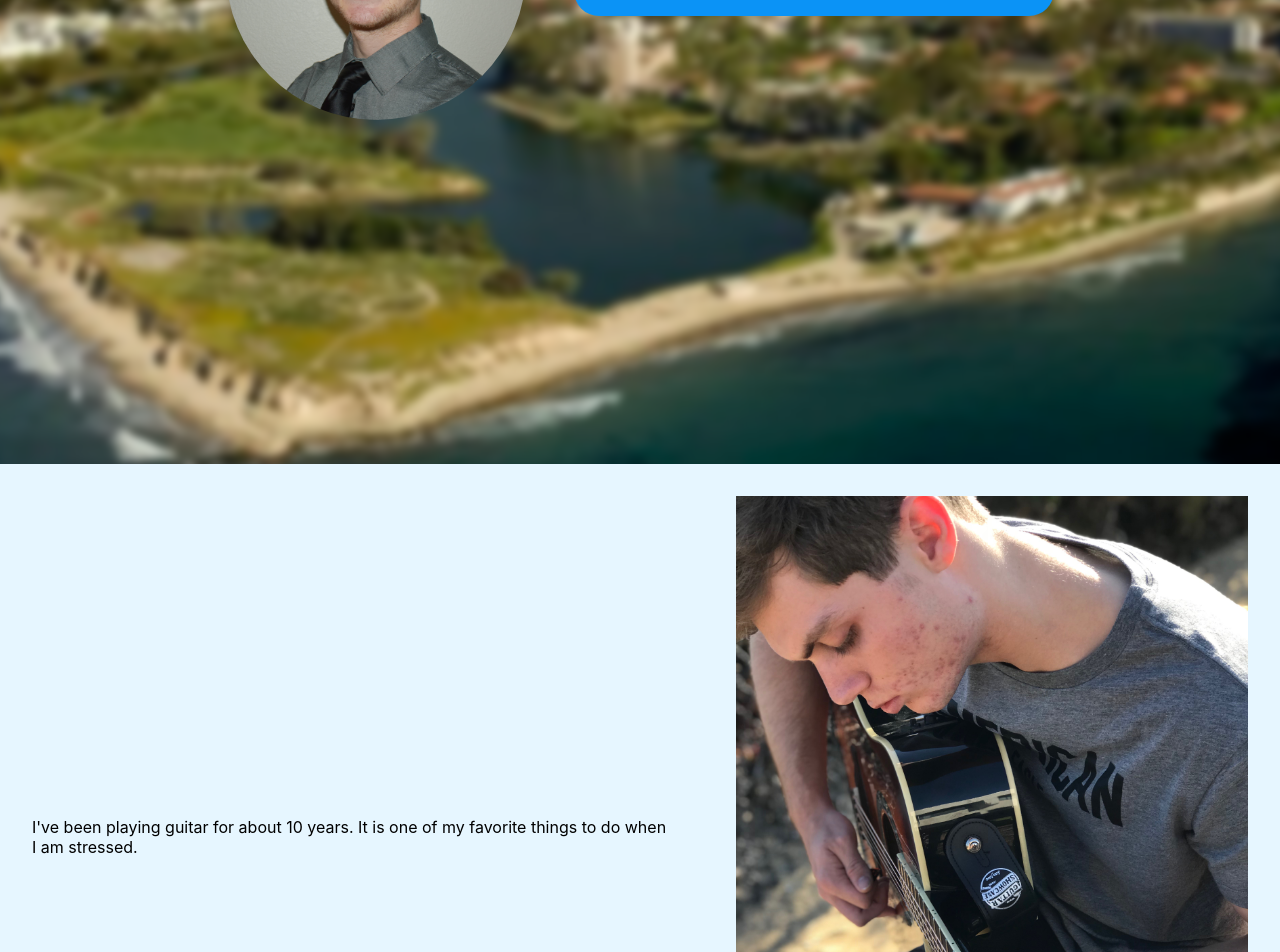
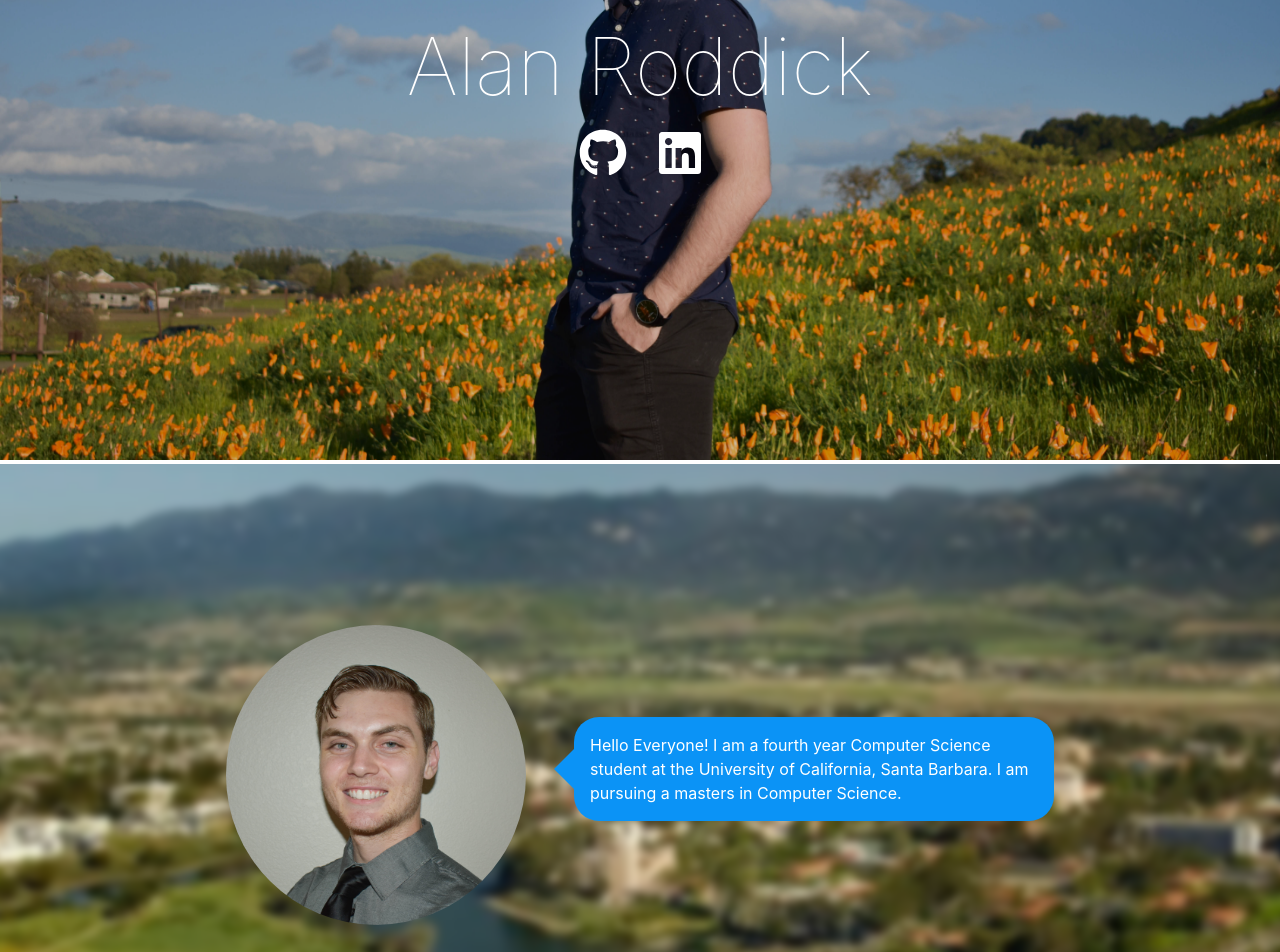
Before and after one commit to aroddick/personal-website, a React (Create React App) app: page /about in a window 1280 px wide. Shown: the part 340-1292 px from the top of the page. Built offline with nearby package versions, Linux system fonts and the light colour scheme.

Commit message:
switch to single page website

```diff
--- a/src/App.js
+++ b/src/App.js
@@ -11,12 +11,16 @@ function App() {
   return (
     <div>
       <Header />
-      <Switch>
+      {/* <Switch>
         <Route path='/' exact component={Home} />
         <Route path='/about' exact component={About} />
         <Route path='/resume' exact component={Resume} />
         <Route path='/projects' exact component={Projects} />
-      </Switch>
+      </Switch> */}
+      <Home />
+      <About />
+      <Resume />
+      <Projects />
       <footer> <small>Copyright &copy; {new Date().getFullYear()} </small> </footer>
     </div>
 
--- a/src/Pages/About/About.js
+++ b/src/Pages/About/About.js
@@ -8,6 +8,7 @@ import osu from '../../assets/osu.jpeg';
 const About = () => {
   return (
     <div>
+      <div className={classes.header}>
         <div className={classes.imageContainer}>
           <img className={classes.hero} src={ucsb}></img>
         </div>
@@ -16,6 +17,7 @@ const About = () => {
             <img width='300' src={headshot}></img>
             <div className={classes.description}>
               Hello Everyone! I am a fourth year Computer Science student at the University of California, Santa Barbara. I am pursuing a masters in Computer Science.
+          </div>
           </div>
         </div>
       </div>
--- a/src/Pages/About/About.module.css
+++ b/src/Pages/About/About.module.css
@@ -1,3 +1,7 @@
+.header {
+  position: relative;
+}
+
 .hero {
   height: 100vh;
   width: 100%;
@@ -13,7 +17,6 @@
 .container {
   position: absolute;
   top: 20%;
-  /* margin: 2rem; */
   width: 100%;
 }
 
```
Lines whose indentation alone changed are shown as unchanged.
